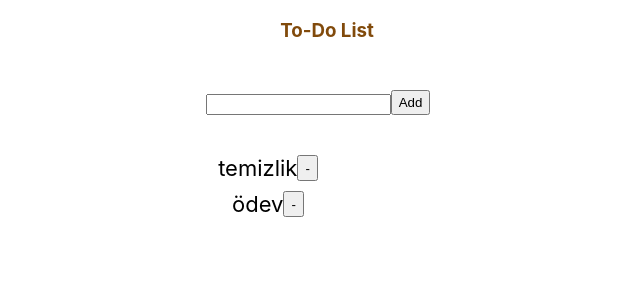
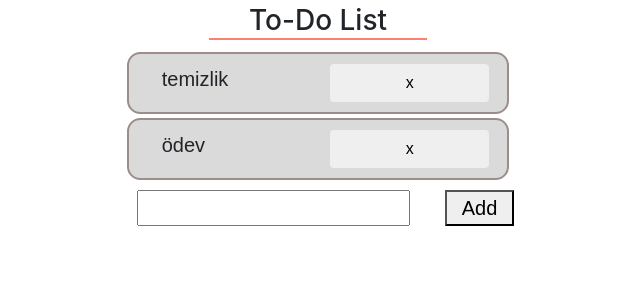
Before and after one commit to gulen-sule/To-Do-List-React, a React (Create React App) app: page / in a window 1280 px wide. Shown: the top 300 px of the page, without its empty margins (322-962 px from the left). Built offline with nearby package versions, Linux system fonts and the light colour scheme.

Commit message:
desinged the page commit

```diff
--- a/src/App.css
+++ b/src/App.css
@@ -1,43 +1,23 @@
-.App {
-  text-align: center;
-}
-.h {
-  justify-content: center;
+.title {
   display: flex;
-  padding-left: 18px;
-  color: rgb(129, 74, 11);
-}
-.App-logo {
-  height: 40vmin;
-  pointer-events: none;
+justify-self: center;
+justify-content: center;
+width: max-content;
+padding-left: 40px;
+padding-right: 40px;
+margin-top: 4px;
+box-sizing: border-box;
+border-bottom: salmon solid;
+border-width: 2px;
+
 }
 
-@media (prefers-reduced-motion: no-preference) {
-  .App-logo {
-    animation: App-logo-spin infinite 20s linear;
-  }
+.as{
+  display: grid;
+  justify-content: center;
 }
+.cont{
+  border: solid salmon;
+  width:8px;
 
-.App-header {
-  background-color: #282c34;
-  min-height: 100vh;
-  display: flex;
-  flex-direction: column;
-  align-items: center;
-  justify-content: center;
-  font-size: calc(10px + 2vmin);
-  color: white;
 }
-
-.App-link {
-  color: #61dafb;
-}
-
-@keyframes App-logo-spin {
-  from {
-    transform: rotate(0deg);
-  }
-  to {
-    transform: rotate(360deg);
-  }
-}
--- a/src/App.js
+++ b/src/App.js
@@ -4,8 +4,17 @@
 function App() {
 
   return(<>
-   <h3 className="h">To-Do List</h3>
-  <Form></Form>
+  <head>
+    <meta charset="utf-8"/>
+    <meta name="viewport" content="width=device-width, initial-scale=1, shrink-to-fit=no"/>
+    <link rel="stylesheet" href="https://stackpath.bootstrapcdn.com/bootstrap/4.1.3/css/bootstrap.min.css"
+    integrity="sha384-MCw98/SFnGE8fJT3GXwEOngsV7Zt27NXFoaoApmYm81iuXoPkFOJwJ8ERdknLPMO"
+     crossorigin="anonymous"/>
+  </head>
+  <div class="container as">
+  <h3 class="container title" className="title">To-Do List</h3>
+  <Form class="container " ></Form>
+  </div>
   </>)
 }
 
--- a/src/components/Add/Add.css
+++ b/src/components/Add/Add.css
@@ -1,13 +1,34 @@
-.input {
+.col-lg {
+    font-size: 20px;
+    font-family: fantasy;
+    margin: 10px;
+
+  }
+  .btn{
+    size-adjust: 1px;
+    width: 12px;
+  }
+  .row_list{
+    margin-top: 4px;
+    height: min-content;
+    display: inline-block;
+    word-break: break-word;
+    table-layout:fixed;
+    padding-left: 8px;
+    padding-right: 8px;
+    background-color: rgb(218, 218, 218);
+    border-radius: 10pt;
+    border: solid rgb(156, 140, 138) 2px;
+  }
+
+  .input {
     display: flex;
     justify-content: center;
-    padding: 30px;
-    font-size: larger;
+    justify-self: center;
   }
   .list {
     display: flex;
     justify-content: center;
     padding-top: 10px;
-    padding-right: 100px;
     font-size: 22px;
   }
--- a/src/components/Add/Add.js
+++ b/src/components/Add/Add.js
@@ -20,22 +20,26 @@
     }
 
     return(
-        <div>
-    <form className="input" onSubmit={handleClick}>
-        <label>
-            <input type="text" name="to-do-input" />
-        </label>
-        <button type="Submit">Add</button>
-    </form>
+        <div class="container" >
 
-    <div>
+    <div class="container list-cont">
         {items.map((d,index)=>
-        <div className="list" key={index}>
+        <div className="list" class="row row_list" key={index}>
             <ToDoList item={d}></ToDoList>
-            <button id={index}  type="button" onClick={()=>removeItem(index)}>-</button>
+            <button  class="col-lg btn" id={index}  type="button" onClick={()=>removeItem(index)}>x</button>
         </div>
         )}
     </div>
+
+    <form class="container" className="input" onSubmit={handleClick}>
+    <div class="row">
+        <label class="col-lg" >
+            <input  type="text" name="to-do-input" />
+        </label>
+        <button class="col-lg btnS" type="Submit">Add</button>
+    </div>
+    </form>
+
     </div>
     );
 }
--- a/src/components/ToDo/ToDo.css
+++ b/src/components/ToDo/ToDo.css
@@ -0,0 +1,5 @@
+.item {
+    display: flex;
+    justify-content: center;
+    justify-self: center;
+  }
--- a/src/components/ToDo/ToDoList.js
+++ b/src/components/ToDo/ToDoList.js
@@ -2,7 +2,7 @@
 
 function ToDoList({item}){
 return(
-<> {item}</>
+<div class="col-lg item"> {item}</div>
 )
 }
 
```
